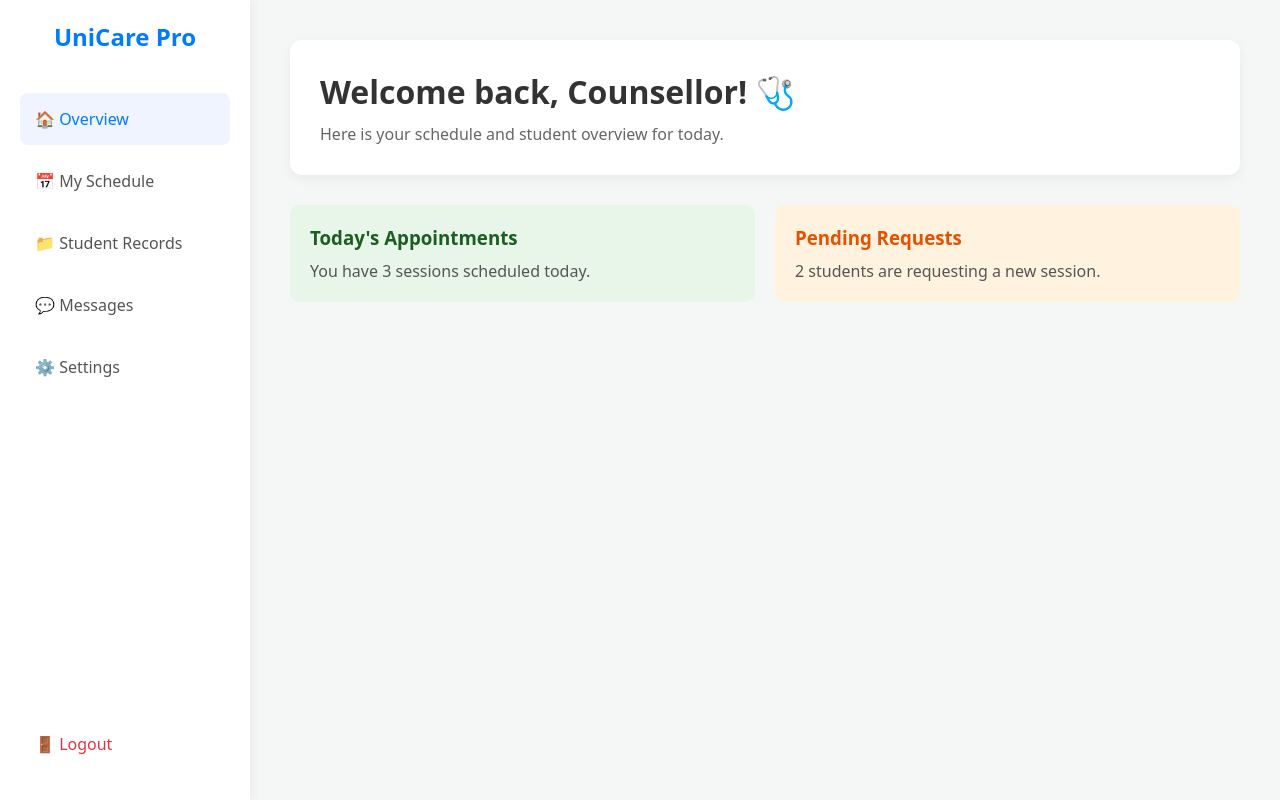
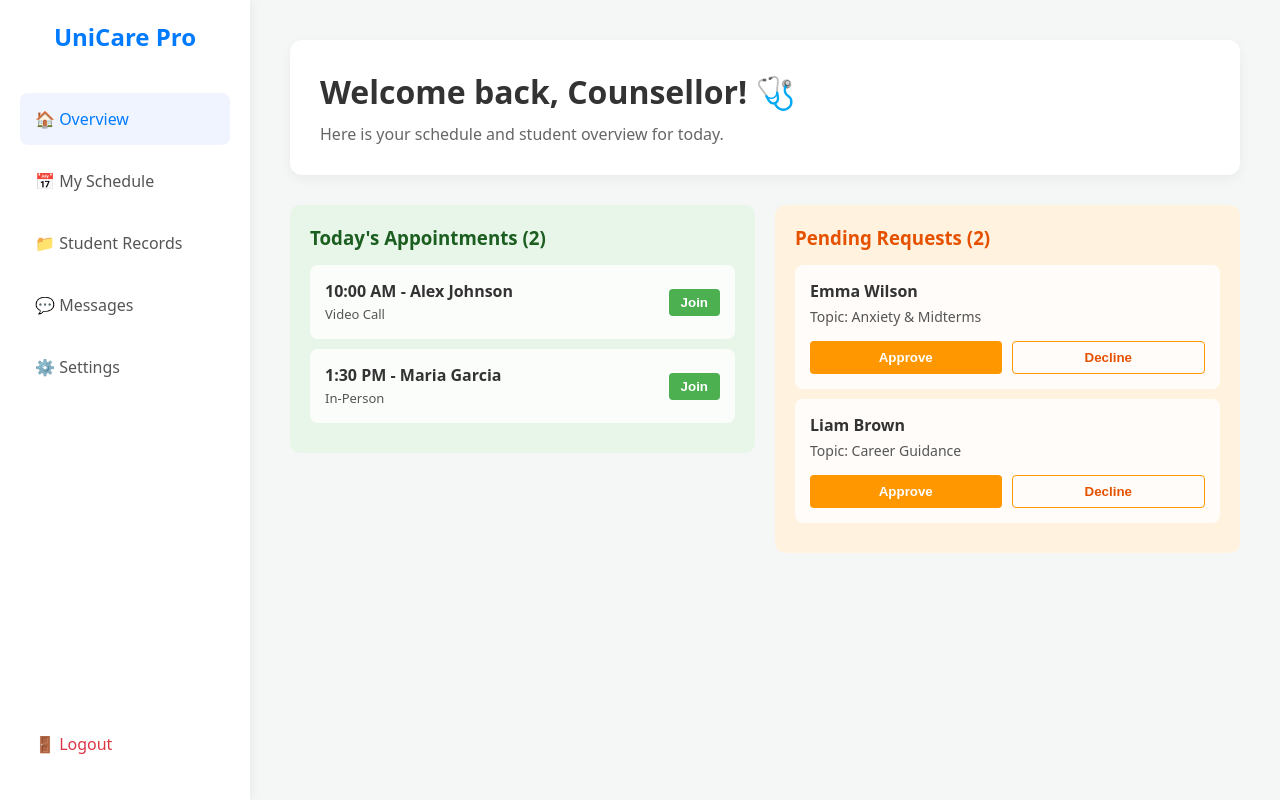
Before and after one commit to it23375314/unicare-counseling-platform, a React app in the folder frontend/: page /counsellor-dashboard in a window 1280 px wide. Built offline with nearby package versions, Linux system fonts and the light colour scheme; sample sign-in values are in the browser's storage; the HTML template or start-up script is replaced by a standard one.

Commit message:
feat: add dynamic state and actionable request buttons to counsellor dashboard

```diff
--- a/frontend/src/pages/CounsellorDashboard.jsx
+++ b/frontend/src/pages/CounsellorDashboard.jsx
@@ -1,23 +1,54 @@
-// src/pages/CounsellorDashboard.jsx
-import React from 'react';
+import React, { useState } from 'react';
 import { useNavigate } from 'react-router-dom';
-import '../styles/Dashboard.css'; // Reusing your awesome CSS!
+import '../styles/Dashboard.css';
 
 const CounsellorDashboard = () => {
   const navigate = useNavigate();
 
+  // 1. Dynamic State for Appointments
+  const [appointments, setAppointments] = useState([
+    { id: 1, studentName: 'Alex Johnson', time: '10:00 AM', type: 'Video Call' },
+    { id: 2, studentName: 'Maria Garcia', time: '1:30 PM', type: 'In-Person' }
+  ]);
+
+  // 2. Dynamic State for Pending Requests
+  const [pendingRequests, setPendingRequests] = useState([
+    { id: 101, studentName: 'Emma Wilson', topic: 'Anxiety & Midterms', date: 'Oct 29' },
+    { id: 102, studentName: 'Liam Brown', topic: 'Career Guidance', date: 'Oct 30' }
+  ]);
+
+  // --- ACTION FUNCTIONS ---
+
+  const handleApprove = (requestToApprove) => {
+    // 1. Remove the student from the Pending list
+    setPendingRequests(pendingRequests.filter(req => req.id !== requestToApprove.id));
+
+    // 2. Create a new appointment object
+    const newAppointment = {
+      id: requestToApprove.id,
+      studentName: requestToApprove.studentName,
+      time: 'TBD', // In a real app, you'd open a calendar to pick a time here!
+      type: 'Video Call'
+    };
+
+    // 3. Add them to the Appointments list
+    setAppointments([...appointments, newAppointment]);
+  };
+
+  const handleDecline = (requestId) => {
+    // Just remove them from the Pending list without adding to appointments
+    setPendingRequests(pendingRequests.filter(req => req.id !== requestId));
+  };
+
   const handleLogout = () => {
-    // Destroy the wristband!
     localStorage.removeItem('isLoggedIn');
     localStorage.removeItem('userRole');
-
-    // Send them back to login
     navigate('/');
   };
 
   return (
     <div className="dashboard-container">
-      {/* Left Sidebar for Counsellor */}
+      {/* Left Sidebar */}
       <div className="sidebar">
         <h2>UniCare Pro</h2>
         <ul>
@@ -39,15 +70,64 @@ const CounsellorDashboard = () => {
           <p style={{ color: '#666' }}>Here is your schedule and student overview for today.</p>
         </div>
 
-        <div style={{ display: 'flex', gap: '20px' }}>
-            <div style={{ flex: 1, padding: '20px', background: '#e8f5e9', borderRadius: '10px' }}>
-                <h3 style={{ color: '#1b5e20' }}>Today's Appointments</h3>
-                <p style={{ marginTop: '10px', color: '#555' }}>You have 3 sessions scheduled today.</p>
-            </div>
-            <div style={{ flex: 1, padding: '20px', background: '#fff3e0', borderRadius: '10px' }}>
-                <h3 style={{ color: '#e65100' }}>Pending Requests</h3>
-                <p style={{ marginTop: '10px', color: '#555' }}>2 students are requesting a new session.</p>
-            </div>
+        <div style={{ display: 'flex', gap: '20px', alignItems: 'flex-start' }}>
+
+          {/* Today's Appointments Widget */}
+          <div style={{ flex: 1, padding: '20px', background: '#e8f5e9', borderRadius: '10px' }}>
+            <h3 style={{ color: '#1b5e20', marginBottom: '15px' }}>
+              Today's Appointments ({appointments.length})
+            </h3>
+
+            {appointments.length > 0 ? (
+              appointments.map((apt) => (
+                <div key={apt.id} style={{ backgroundColor: 'rgba(255,255,255,0.8)', padding: '15px', borderRadius: '8px', marginBottom: '10px', display: 'flex', justifyContent: 'space-between', alignItems: 'center' }}>
+                  <div>
+                    <strong style={{ display: 'block', color: '#333' }}>{apt.time} - {apt.studentName}</strong>
+                    <span style={{ fontSize: '13px', color: '#555' }}>{apt.type}</span>
+                  </div>
+                  <button style={{ padding: '6px 12px', backgroundColor: '#4caf50', color: 'white', border: 'none', borderRadius: '4px', cursor: 'pointer', fontWeight: 'bold' }}>
+                    Join
+                  </button>
+                </div>
+              ))
+            ) : (
+              <p style={{ color: '#555' }}>No appointments scheduled for today. Take a breather! ☕</p>
+            )}
+          </div>
+
+          {/* Pending Requests Widget */}
+          <div style={{ flex: 1, padding: '20px', background: '#fff3e0', borderRadius: '10px' }}>
+            <h3 style={{ color: '#e65100', marginBottom: '15px' }}>
+              Pending Requests ({pendingRequests.length})
+            </h3>
+
+            {pendingRequests.length > 0 ? (
+              pendingRequests.map((req) => (
+                <div key={req.id} style={{ backgroundColor: 'rgba(255,255,255,0.8)', padding: '15px', borderRadius: '8px', marginBottom: '10px' }}>
+                  <strong style={{ display: 'block', color: '#333', fontSize: '16px' }}>{req.studentName}</strong>
+                  <p style={{ margin: '5px 0', fontSize: '14px', color: '#555' }}>Topic: {req.topic}</p>
+
+                  <div style={{ display: 'flex', gap: '10px', marginTop: '15px' }}>
+                    <button
+                      onClick={() => handleApprove(req)}
+                      style={{ flex: 1, padding: '8px', backgroundColor: '#ff9800', color: 'white', border: 'none', borderRadius: '4px', cursor: 'pointer', fontWeight: 'bold' }}
+                    >
+                      Approve
+                    </button>
+                    <button
+                      onClick={() => handleDecline(req.id)}
+                      style={{ flex: 1, padding: '8px', backgroundColor: 'transparent', color: '#e65100', border: '1px solid #ff9800', borderRadius: '4px', cursor: 'pointer', fontWeight: 'bold' }}
+                    >
+                      Decline
+                    </button>
+                  </div>
+                </div>
+              ))
+            ) : (
+              <p style={{ color: '#555' }}>You are all caught up on requests! 🎉</p>
+            )}
+          </div>
+
         </div>
       </div>
     </div>
```
